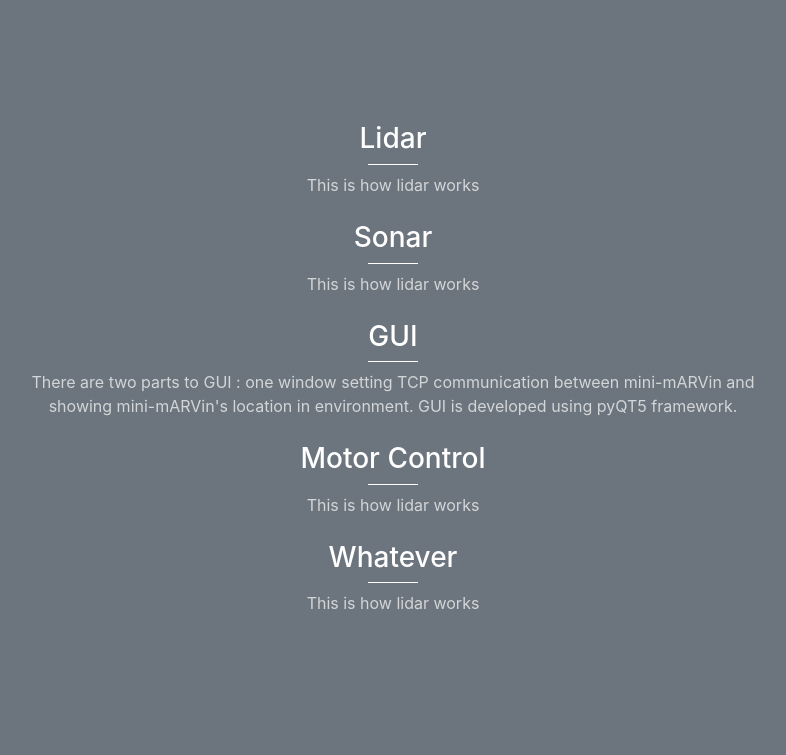
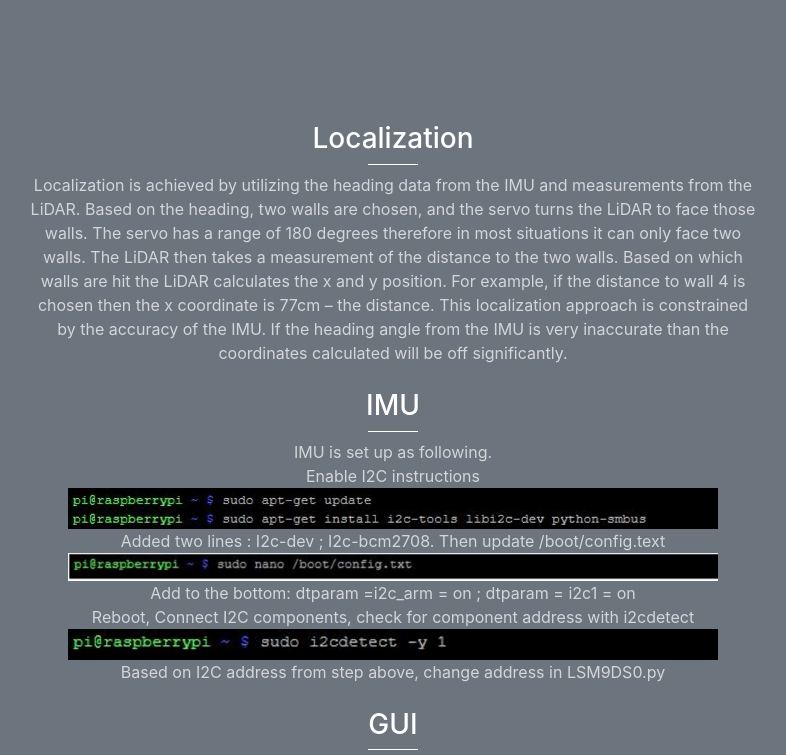
Before and after one commit to kbyun03/mini-mARVin, a website with bundled scripts: page WebPage2/index.html in a window 1280 px wide. Shown: the part 1900-2655 px from the top of the page, without its empty margins (247-1033 px from the left). Built offline with nearby package versions, Linux system fonts and the light colour scheme.

Commit message:
andrew's part added

```diff
--- a/WebPage2/index.html
+++ b/WebPage2/index.html
@@ -8,7 +8,7 @@
     <meta name="description" content="">
     <meta name="author" content="">
 
-    <title>Creative - Start Bootstrap Theme</title>
+    <title>Project mini-mARVin</title>
 
     <!-- Bootstrap core CSS -->
     <link href="vendor/bootstrap/css/bootstrap.min.css" rel="stylesheet">
@@ -131,13 +131,39 @@
       <div class="container">
         <div class="row">
           <div class="col-lg-8 mx-auto text-center">
-            <h3 class="section-heading text-white">Lidar</h3>
+            <h3 class="section-heading text-white">Localization</h3>
             <hr class="light my-2">
-            <p class="text-faded mb-4">This is how lidar works </p>
+            <p class="text-faded mb-4">Localization is achieved by utilizing the heading data from the IMU and measurements from the
+LiDAR. Based on the heading, two walls are chosen, and the servo turns the LiDAR to face those walls.
+The servo has a range of 180 degrees therefore in most situations it can only face two walls. The LiDAR
+then takes a measurement of the distance to the two walls. Based on which walls are hit the LiDAR
+calculates the x and y position. For example, if the distance to wall 4 is chosen then the x coordinate is
+77cm – the distance. This localization approach is constrained by the accuracy of the IMU. If the heading
+angle from the IMU is very inaccurate than the coordinates calculated will be off significantly. </p>
 
-            <h3 class="section-heading text-white">Sonar</h3>
+            <h3 class="section-heading text-white">IMU</h3>
             <hr class="light my-2">
-            <p class="text-faded mb-4">This is how lidar works </p>
+              <p class = "text-faded mb-4">
+                  IMU is set up as following. <br>
+
+                  Enable I2C instructions
+              <a class = "portfolio-box" href="image/1.jpg">
+                  <img class = "img-fluid" src= "image/code.jpg" alt="">
+              </a>
+                  Added two lines : I2c-dev ; I2c-bcm2708. Then update /boot/config.text
+                <a class = "portfolio-box" >
+                  <img class = "img-fluid" src= "image/code3.jpg" alt="">
+              </a>
+                Add to the bottom: dtparam =i2c_arm = on ; dtparam = i2c1 = on <br>
+                  Reboot, Connect I2C components, check for component address with i2cdetect <br>
+                  <a class = "portfolio-box" href="image/1.jpg">
+                  <img class = "img-fluid" src= "image/code2.jpg" alt="">
+              </a>
+                  Based on I2C address from step above, change address in LSM9DS0.py
+                  <br>
+              </p>
+
+
 
             <h3 class="section-heading text-white">GUI</h3>
             <hr class="light my-2">
@@ -166,10 +192,10 @@
               <div class="portfolio-box-caption">
                 <div class="portfolio-box-caption-content">
                   <div class="project-category text-faded">
-                    Category
+
                   </div>
                   <div class="project-name">
-                    Project Name
+                    mini-mARVin Front View
                   </div>
                 </div>
               </div>
@@ -181,25 +207,25 @@
               <div class="portfolio-box-caption">
                 <div class="portfolio-box-caption-content">
                   <div class="project-category text-faded">
-                    Category
+                    GUI
                   </div>
                   <div class="project-name">
-                    Project Name
+                    Mapping mini-mARVin's Location
                   </div>
                 </div>
               </div>
             </a>
           </div>
           <div class="col-lg-4 col-sm-6">
-            <a class="portfolio-box" href="img/portfolio/fullsize/3.jpg">
-              <img class="img-fluid" src="img/portfolio/thumbnails/3.jpg" alt="">
+            <a class="portfolio-box" href="image/local.JPG">
+              <img class="img-fluid" src="image/Thumbnails/local.jpg" alt="">
               <div class="portfolio-box-caption">
                 <div class="portfolio-box-caption-content">
                   <div class="project-category text-faded">
-                    Category
+                    Localization
                   </div>
                   <div class="project-name">
-                    Project Name
+                    Coordinates
                   </div>
                 </div>
               </div>
```
Also changed, not shown: WebPage2/image/Capture.JPG (added), WebPage2/image/Thumbnails/local.jpg (added), WebPage2/image/code.JPG (added), WebPage2/image/code2.JPG (added), WebPage2/image/code3.JPG (added), WebPage2/image/local.JPG (added).
